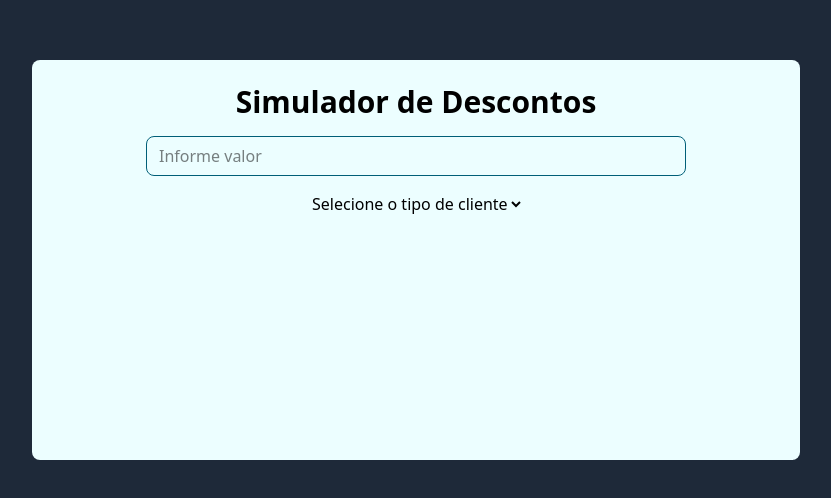
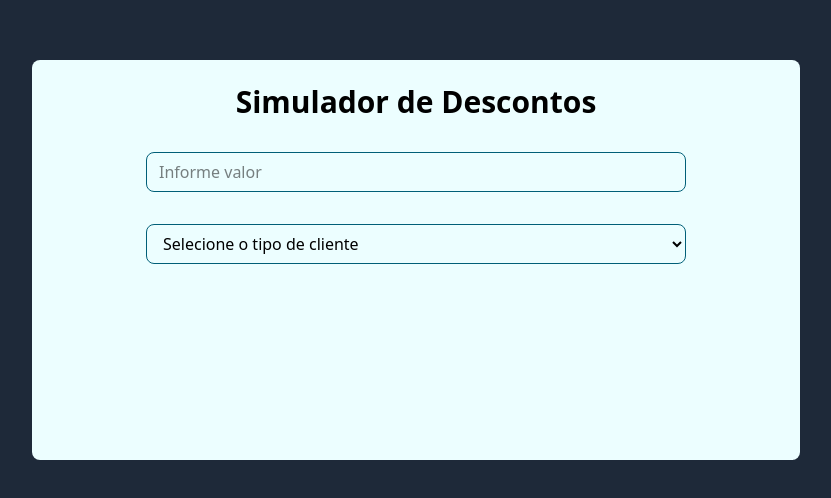
Before and after one commit to laecio22/calculadorDescontos, a Next.js app: page / in a window 1280 px wide. Shown: the part 140-638 px from the top of the page, without its empty margins (224-1055 px from the left). Built offline with nearby package versions, Linux system fonts and the light colour scheme.

Commit message:
style:estilização  do componente  de  select  de  usuários

```diff
--- a/app/(pages)/SimuladorDescontos/page.tsx
+++ b/app/(pages)/SimuladorDescontos/page.tsx
@@ -1,27 +1,33 @@
-'use client'
+"use client";
 import EntradaValor from "@/app/_components/EntradaValor";
 import SeletorCliente from "@/app/_components/SeletorCliente";
 import { useState } from "react";
 
 const SimuladorDescontos = () => {
-  const [valor, setValor] =  useState("")
-  const [mensagem, setMensagem] =  useState("")
-  const [tipoUsuario, setTipoUsuario] =  useState(null)
-  const [valorFinal, setValorFinal] = useState("")
+  const [valor, setValor] = useState("");
+  const [mensagem, setMensagem] = useState("");
+  const [tipoUsuario, setTipoUsuario] = useState("");
+  const [valorFinal, setValorFinal] = useState(null);
 
   return (
-    <section className=" h-100
+    <section
+      className=" h-100
       w-3xl
      bg-cyan-50
       rounded-lg
-      ">
-      <form action="" className="flex flex-col gap-4
+      "
+    >
+      <form
+        action=""
+        className="flex flex-col gap-8
        items-center p-6
-      " >
+      "
+      >
         <h2 className="font-bold text-3xl ">Simulador de Descontos</h2>
         <EntradaValor valor={valor} aoDigitar={setValor} />
-        <SeletorCliente/>
+        <SeletorCliente typeUser={tipoUsuario} aoSelecionar={setTipoUsuario} />
         {valor}
+        {tipoUsuario}
       </form>
     </section>
   );
--- a/app/_components/SeletorCliente/index.tsx
+++ b/app/_components/SeletorCliente/index.tsx
@@ -1,12 +1,22 @@
-
-const SeletorCliente = () => {
+type UserProps = {
+  typeUser : string ;
+  aoSelecionar: (e:string) => void
+}
+const SeletorCliente = ({typeUser, aoSelecionar}:UserProps) => {
   return (
-    <select>
+    <select className="border
+     border-cyan-800
+      w-9/12
+       h-10 px-3
+       rounded-lg"
+       value={typeUser}
+       onChange={(e) => aoSelecionar(e.target.value)}
+       >
         <option value="">Selecione o tipo de  cliente</option>
-        <option value="">VIP</option>
-        <option value="">Funcionário</option>
-        <option value="">Parceiro</option>
-          <option value="">Comum</option>
+        <option value="vip">VIP</option>
+        <option value="funcionario">Funcionário</option>
+        <option value="parceiro">Parceiro</option>
+          <option value="comum">Comum</option>
     </select>
   )
 }
```
